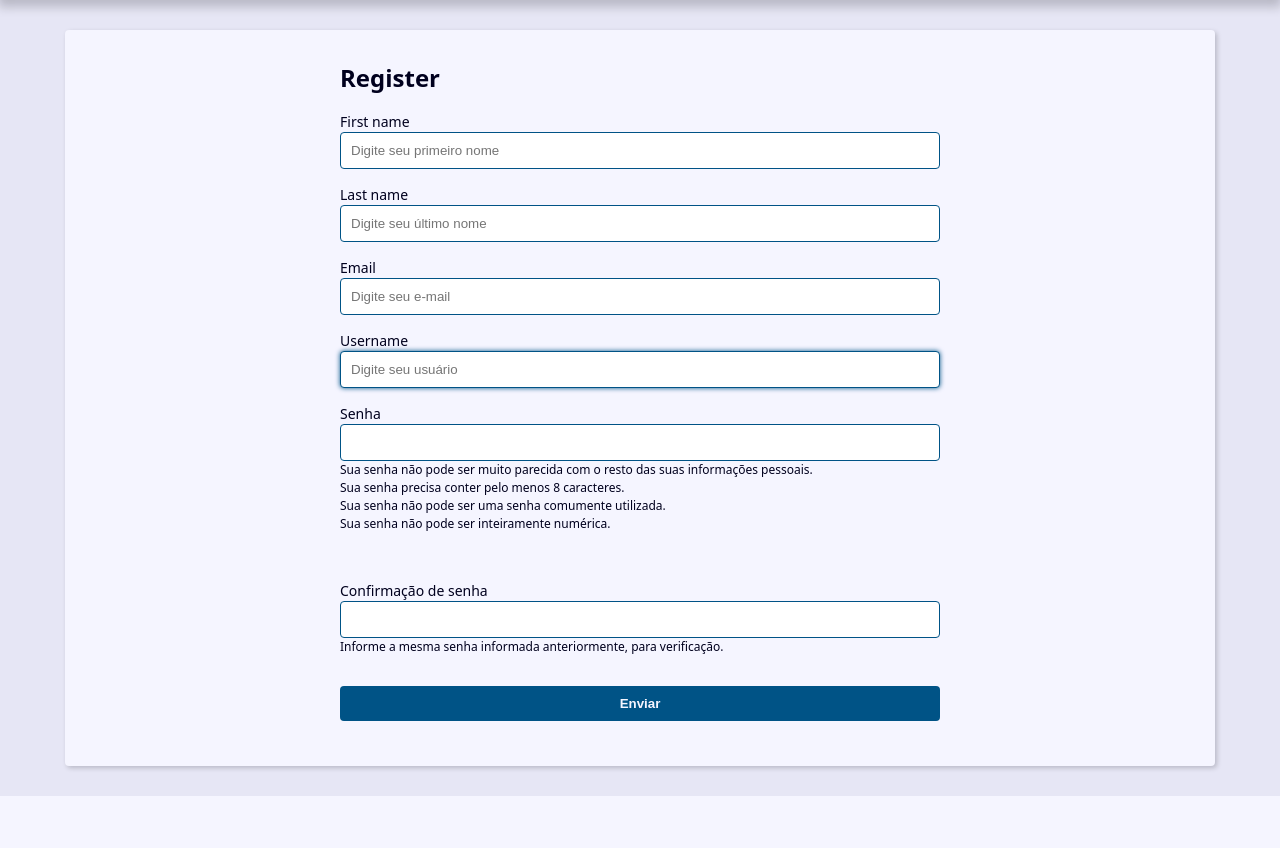
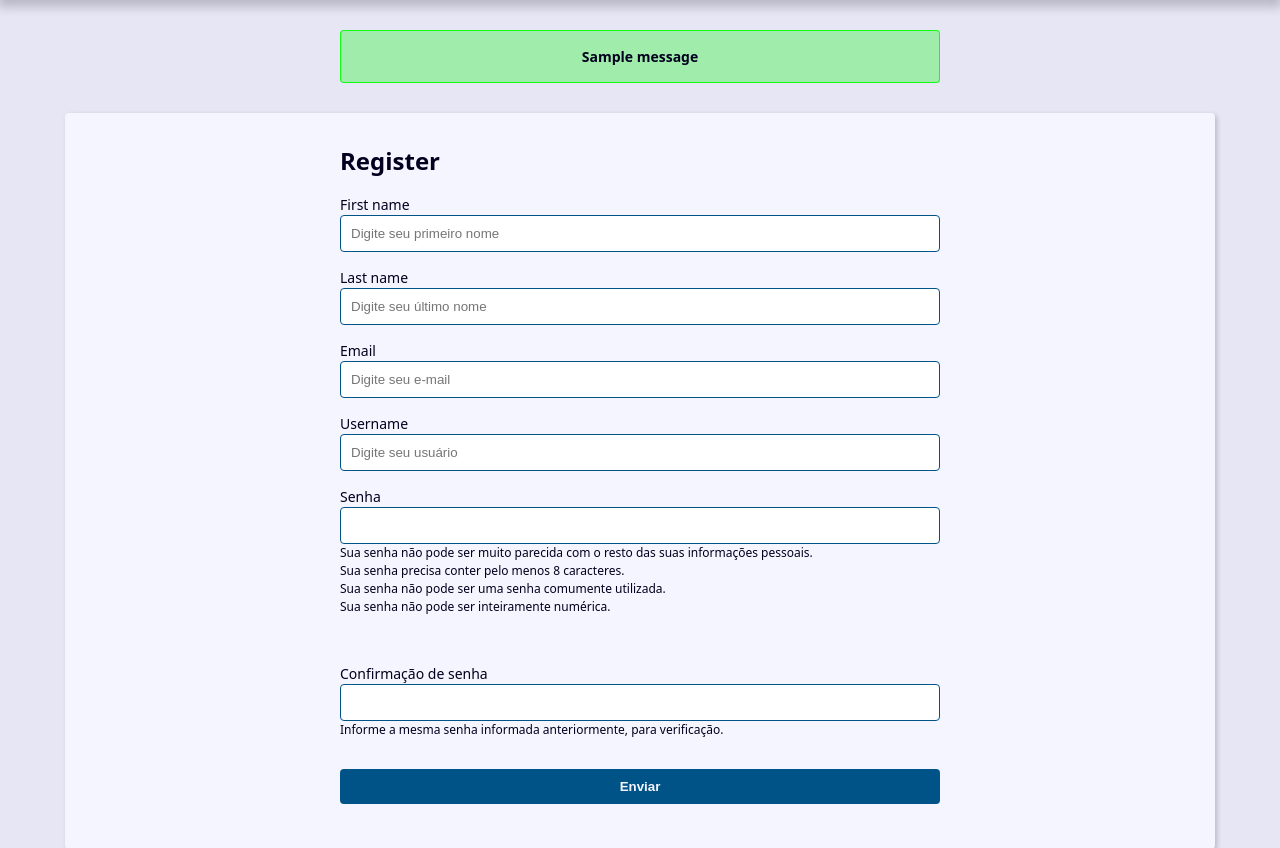
Before and after one commit to joseantonioalmeida/PROJECT-AGENDA-DJANGO, a Django app: page /user/create/ in a window 1280 px wide. Shown: the part 239-1087 px from the top of the page. Before the commit the page ends 1035 px from the top, so only its background shows below. Run offline with Django 5.2, Linux system fonts and the light colour scheme; tables that the repository leaves empty hold one stand-in row (values such as "Sample post"); one stand-in notice (Sample message) is shown.

Commit message:
Usando django.contrib.messages para enviar mensagens

```diff
--- a/base_static/global/css/style.css
+++ b/base_static/global/css/style.css
@@ -239,6 +239,11 @@ svg {
     border: 1px solid rgba(255, 255, 0, 90%);
 }
 
+.message.info {
+    background: rgba(0, 0, 255, 0.36);
+    border: 1px solid rgba(0, 0, 255, 0.3);
+}
+
 .form-wrapper {
     max-width: 60rem;
     margin: var(--spacing) auto;
--- a/base_templates/global/base.html
+++ b/base_templates/global/base.html
@@ -7,11 +7,12 @@
 
 <body>
 {% include "global/partials/_header.html" %}
-
+{% include "global/partials/_messages.html" %}
     <main class='content'>
         {% block content %}{% endblock content %}
         {% include "global/partials/_pagination.html" %}
     </main>
+
 </body>
 
 </html>
--- /dev/null
+++ b/base_templates/global/partials/_messages.html
@@ -0,0 +1,7 @@
+{% if messages %}
+    {% for message in messages %}
+        <div class="message {{ message.tags }}">
+            <strong>{{ message }}</strong>
+        </div>
+    {% endfor %}
+{% endif %}
--- a/contact/forms.py
+++ b/contact/forms.py
@@ -65,6 +65,11 @@ class ContactForms(forms.ModelForm):
         return first_name #type:ignore
 
 class RegisterForm(UserCreationForm):
+    def __init__(self, *args, **kwargs):
+        super().__init__(*args, **kwargs)
+        # isso remove o autofocus do field username que o django colocou
+        self.fields['username'].widget.attrs.pop('autofocus', None)
+
     first_name = forms.CharField(
         required=True,
         min_length=3,
@@ -95,7 +100,7 @@ class RegisterForm(UserCreationForm):
         required=True,
         widget=forms.TextInput(
             attrs={
-                'placeholder':'Digite seu usuário'
+                'placeholder':'Digite seu usuário',
                 }
         )
     )
--- a/contact/templates/contact/register.html
+++ b/contact/templates/contact/register.html
@@ -38,4 +38,5 @@
         </div>
     </form>
 </div>
+
 {% endblock content %}
--- a/contact/views/user_forms.py
+++ b/contact/views/user_forms.py
@@ -1,19 +1,20 @@
-from django.shortcuts import render, get_object_or_404, redirect
-from contact import models
-from django.core.paginator import Paginator
+from django.shortcuts import render, redirect
 from contact.forms import RegisterForm
+from django.contrib import messages
 
 # Create your views here.
 
 def register(request):
     form = RegisterForm()
 
+
     if request.method == 'POST':
         form = RegisterForm(request.POST)
 
         if form.is_valid():
             form.save()
-
+            messages.success(request,'Usuário criado com sucesso!')
+            return redirect('contact:index')
 
     return render(
         request,
```
